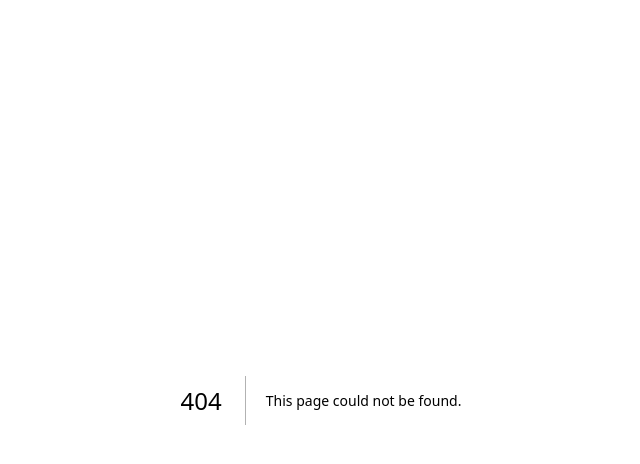
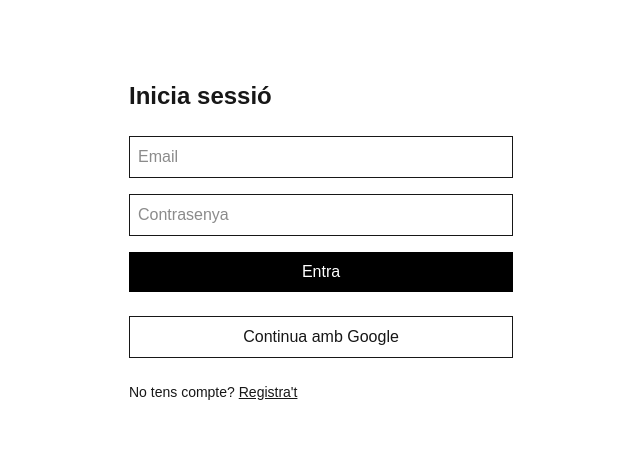
Before and after one commit to tonvil/readometre, a Next.js app: page /login in a window 1280 px wide. Before the commit this address had no page. Shown: the top 464 px of the page, without its empty margins (319-959 px from the left). Built offline with nearby package versions, Linux system fonts and the light colour scheme.

Commit message:
feat: add login page with email/password and Google

```diff
--- /dev/null
+++ b/src/app/login/actions.ts
@@ -0,0 +1,20 @@
+"use server";
+
+import { redirect } from "next/navigation";
+import { createClient } from "@/lib/supabase/server";
+import { prisma } from "@/lib/prisma";
+
+export async function login(formData: FormData) {
+  const email = formData.get("email") as string;
+  const password = formData.get("password") as string;
+
+  const supabase = await createClient();
+  const { data, error } = await supabase.auth.signInWithPassword({ email, password });
+
+  if (error || !data.user) {
+    return { error: "Email o contrasenya incorrectes." };
+  }
+
+  const usuari = await prisma.usuari.findUnique({ where: { id: data.user.id } });
+  redirect(usuari ? "/dashboard" : "/onboarding");
+}
--- /dev/null
+++ b/src/app/login/page.tsx
@@ -0,0 +1,42 @@
+"use client";
+
+import { useState } from "react";
+import { login } from "./actions";
+import { createClient } from "@/lib/supabase/client";
+
+export default function LoginPage() {
+  const [error, setError] = useState<string | null>(null);
+
+  async function handleSubmit(formData: FormData) {
+    const result = await login(formData);
+    if (result?.error) setError(result.error);
+  }
+
+  async function handleGoogleLogin() {
+    const supabase = createClient();
+    await supabase.auth.signInWithOAuth({
+      provider: "google",
+      options: { redirectTo: `${window.location.origin}/auth/callback` },
+    });
+  }
+
+  return (
+    <main className="mx-auto mt-20 max-w-sm space-y-6">
+      <h1 className="text-2xl font-bold">Inicia sessió</h1>
+      <form action={handleSubmit} className="space-y-4">
+        <input name="email" type="email" placeholder="Email" required className="w-full border p-2" />
+        <input name="password" type="password" placeholder="Contrasenya" required className="w-full border p-2" />
+        {error && <p className="text-sm text-red-600">{error}</p>}
+        <button type="submit" className="w-full bg-black p-2 text-white">
+          Entra
+        </button>
+      </form>
+      <button onClick={handleGoogleLogin} className="w-full border p-2">
+        Continua amb Google
+      </button>
+      <p className="text-sm">
+        No tens compte? <a href="/signup" className="underline">Registra&apos;t</a>
+      </p>
+    </main>
+  );
+}
```
